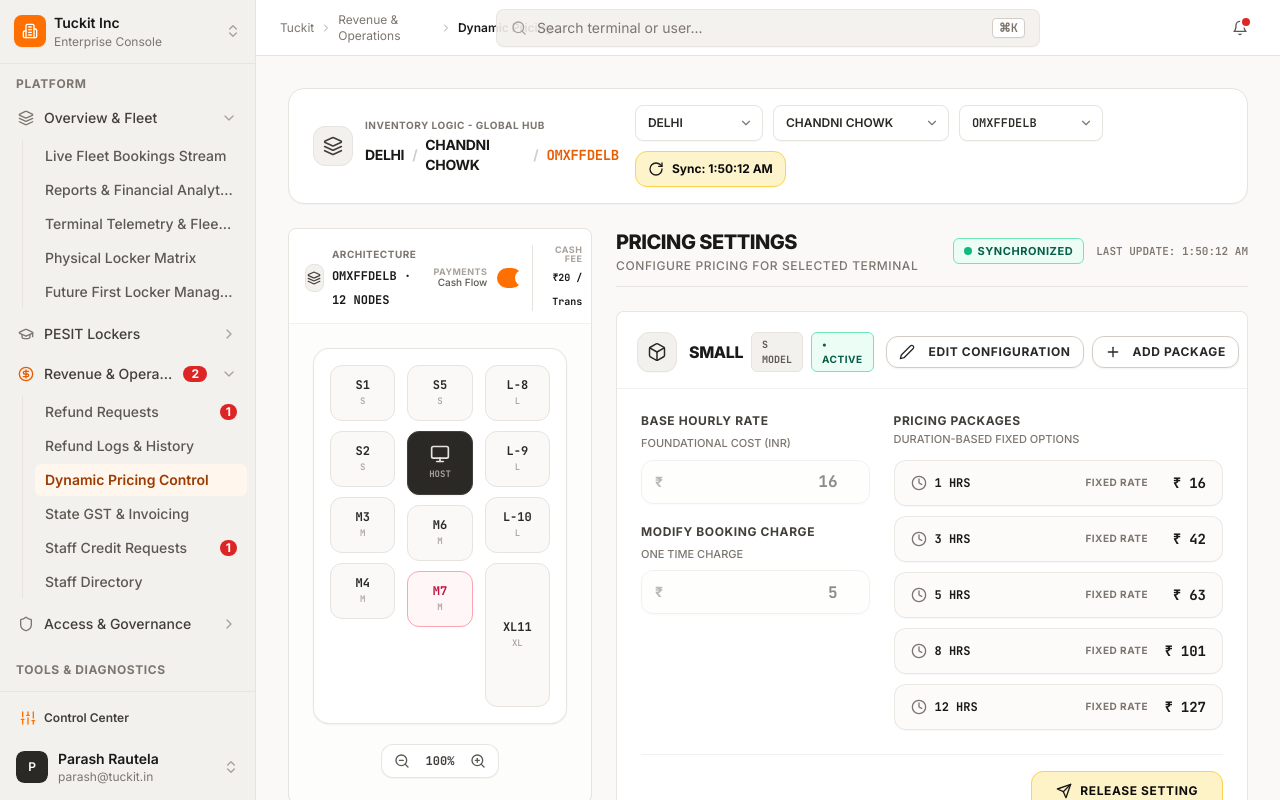
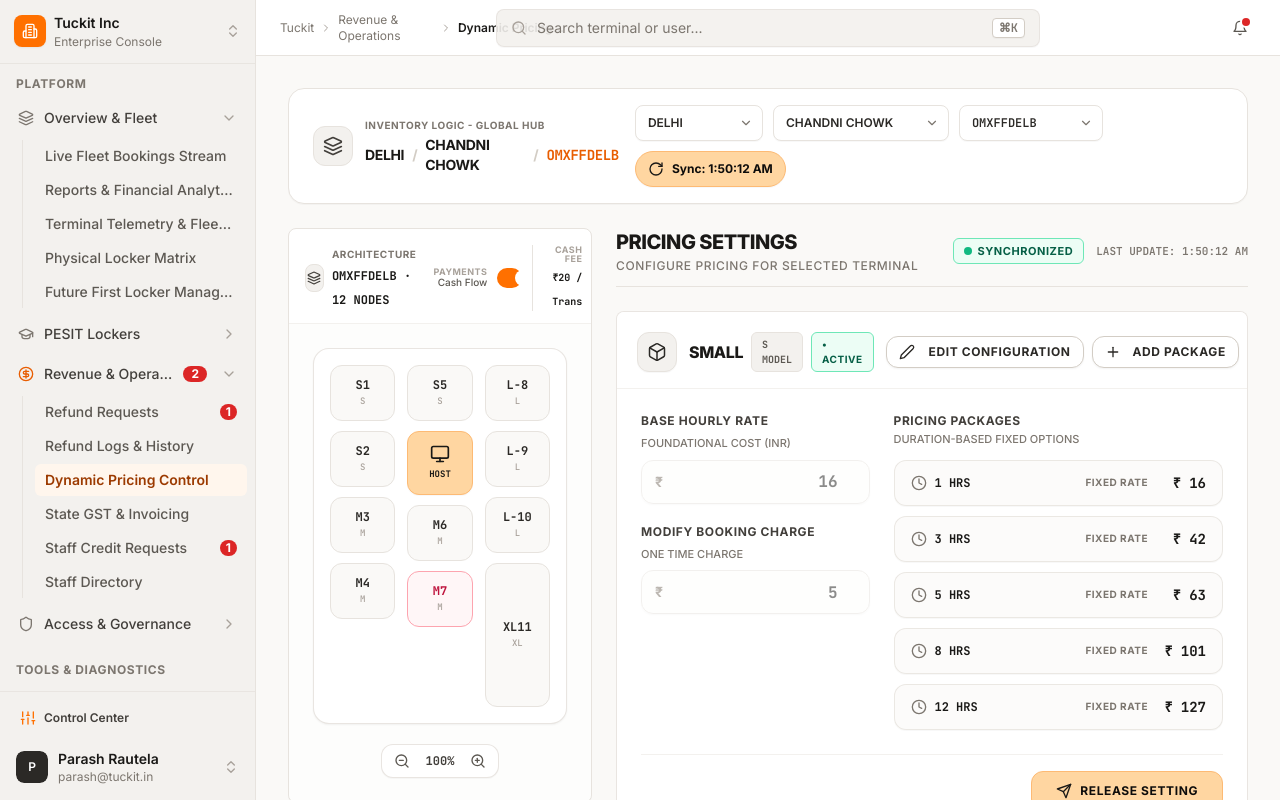
Before and after one commit to parashrautela/tuckit-admin-board-company-, a React (Vite) app in the folder company level /: page /pricing in a window 1280 px wide. Shown: the top 800 px of the page. Built offline with nearby package versions, Linux system fonts and the light colour scheme.

Commit message:
style: apply exact #FFD6A1 color to HOST node, sync telemetry pill, and action buttons in dynamic pricing console

```diff
--- a/company level /src/pages/PricingControl.tsx
+++ b/company level /src/pages/PricingControl.tsx
@@ -294,7 +294,7 @@
           <Button
             variant="outline"
             onClick={handleRefresh}
-            className="h-9 px-3 rounded-xl bg-amber-100/90 hover:bg-amber-200 text-neutral-950 border border-amber-300 font-bold text-xs flex items-center gap-2 shadow-2xs transition-all active:scale-[0.98]"
+            className="h-9 px-3 rounded-full bg-[#FFD6A1] hover:bg-[#FDC785] text-neutral-950 border border-[#FDBA74] font-bold text-xs flex items-center gap-2 shadow-2xs transition-all active:scale-[0.98]"
             title="Sync Telemetry"
           >
             <RotateCw className={`size-3.5 text-neutral-900 ${isRefreshing ? 'animate-spin text-primary-700' : ''}`} />
@@ -373,11 +373,11 @@
                         return (
                           <div
                             key={node.id}
-                            className="h-16 rounded-xl bg-neutral-800 border border-neutral-700 flex flex-col items-center justify-center text-white shadow-sm relative group cursor-pointer"
+                            className="h-16 rounded-xl bg-[#FFD6A1] border border-[#FDBA74] flex flex-col items-center justify-center text-neutral-950 shadow-2xs relative group cursor-pointer"
                           >
-                            <div className="size-2 rounded-full bg-blue-500 animate-ping absolute top-1.5 right-1.5" />
-                            <Monitor className="size-5 text-neutral-200" />
-                            <span className="text-[9px] font-mono font-bold text-neutral-400 mt-1">HOST</span>
+                            <div className="size-2 rounded-full bg-primary-600 animate-ping absolute top-1.5 right-1.5" />
+                            <Monitor className="size-5 text-neutral-900" />
+                            <span className="text-[9px] font-mono font-bold text-neutral-900 mt-1">HOST</span>
                           </div>
                         );
                       }
@@ -584,7 +584,7 @@
                         onClick={() => setEditingConfigId(isEditing ? null : config.id)}
                         className={`text-xs font-bold uppercase tracking-wider rounded-xl transition-colors ${
                           isEditing
-                            ? 'bg-amber-100 hover:bg-amber-200 text-neutral-950 border-amber-300'
+                            ? 'bg-[#FFD6A1] hover:bg-[#FDC785] text-neutral-950 border border-[#FDBA74]'
                             : 'bg-white hover:bg-neutral-100 text-neutral-800 border-neutral-300'
                         }`}
                       >
@@ -739,7 +739,7 @@
                       <Button
                         type="button"
                         onClick={() => handleReleaseSetting(config)}
-                        className="px-6 py-2.5 h-10 rounded-xl bg-amber-100 hover:bg-amber-200 text-neutral-950 font-bold text-xs uppercase tracking-wider shadow-2xs border border-amber-300 transition-all active:scale-[0.98] flex items-center gap-2"
+                        className="px-6 py-2.5 h-10 rounded-xl bg-[#FFD6A1] hover:bg-[#FDC785] text-neutral-950 font-bold text-xs uppercase tracking-wider shadow-2xs border border-[#FDBA74] transition-all active:scale-[0.98] flex items-center gap-2"
                       >
                         <Send className="size-3.5 text-neutral-900" />
                         <span>RELEASE SETTING</span>
```
